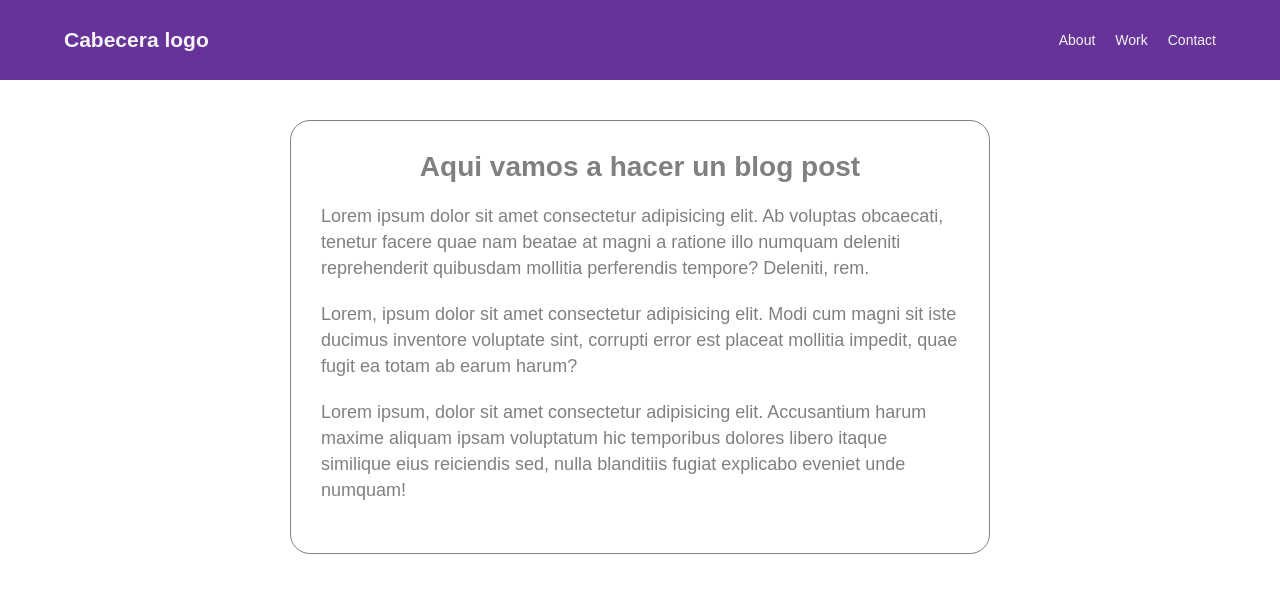
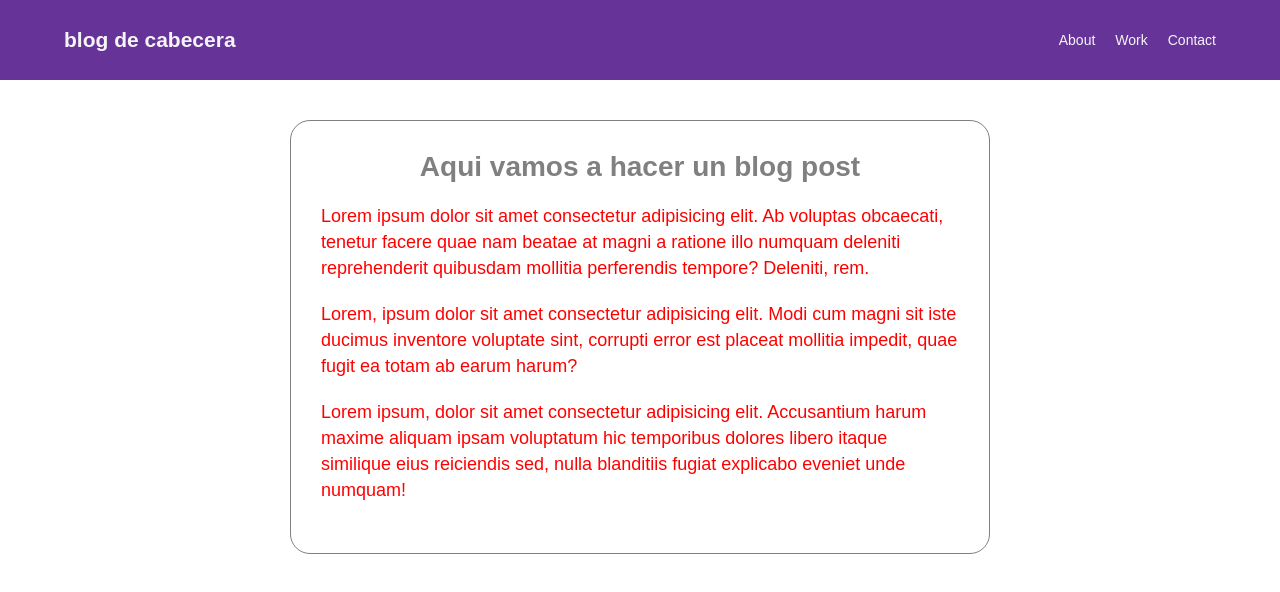
Before and after one commit to Miguelguerreroz/hyperblog, a plain HTML site: page index.html in a window 1280 px wide. Drawn offline with Linux system fonts and the light colour scheme.

Commit message:
Modifique la cabecera y el color del texto

```diff
--- a/css/styles.css
+++ b/css/styles.css
@@ -50,7 +50,7 @@ h1 {
 p {
   font-size: 1.8rem;
   margin-bottom: 2rem;
-  color: gray;
+  color: red;
   text-align: left;
   line-height: 2.6rem;
 }
--- a/index.html
+++ b/index.html
@@ -12,7 +12,7 @@
   <header>
     <div class="container">
       <div class="header--logo">
-        <h2>Cabecera logo</h2>
+        <h2>blog de cabecera</h2>
       </div>
       <ul class="header--list">
         <li>About</li>
```
